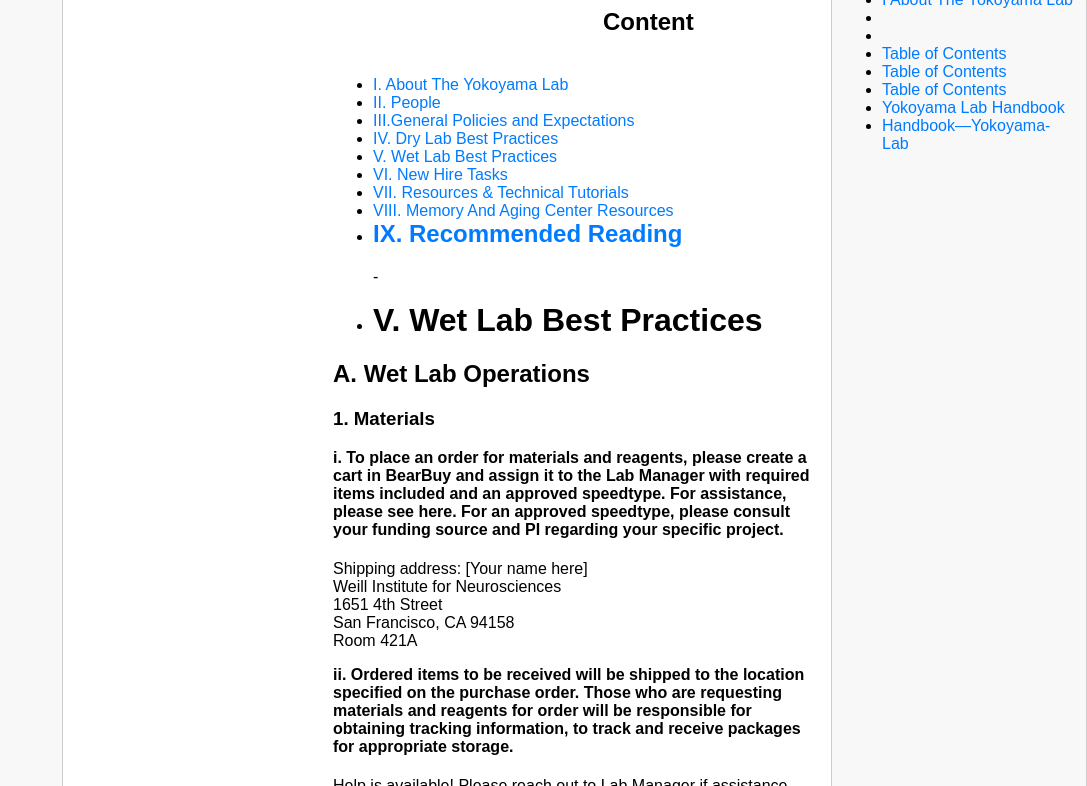
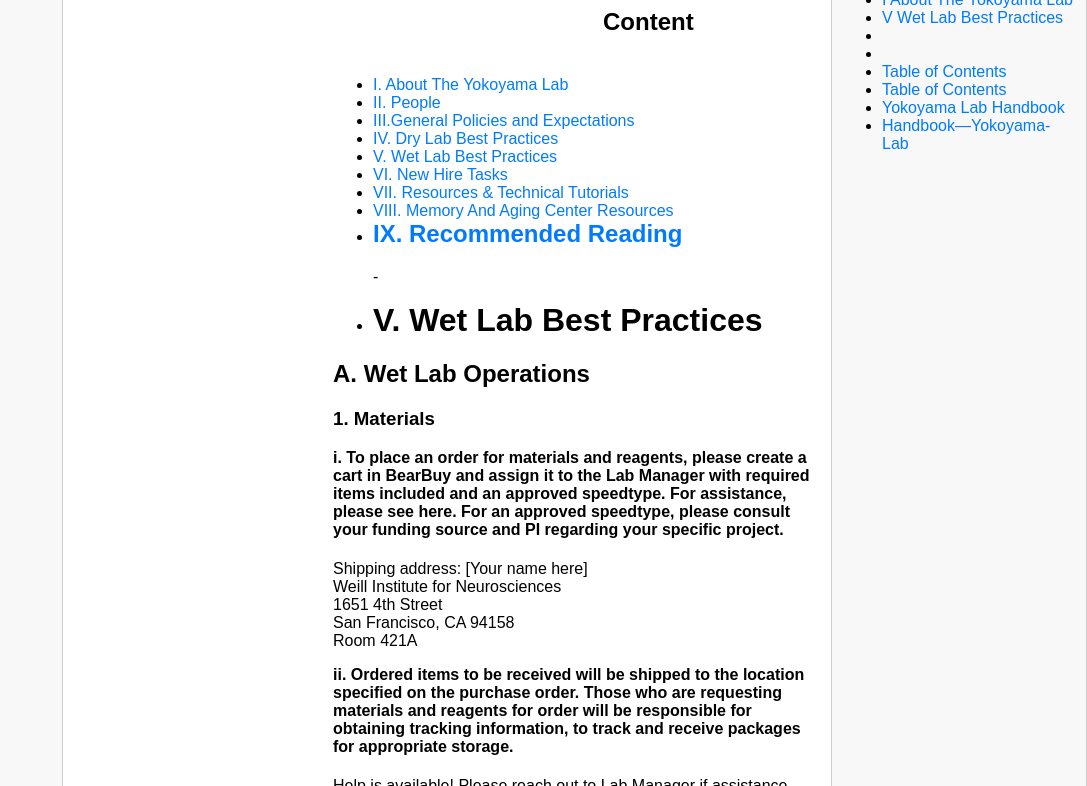
Before and after one commit to daniman89/Handbook---Yokoyama-Lab, a Jekyll site: the page built from docs/V_Wet_Lab_Best_Practices.md, in a window 1280 px wide and 900 px high, cut to the strip 114-900 px from the top of the window. Shown: the whole strip, without its empty margins (193-1280 px from the left). Built offline with Jekyll 4.4.1, drawn with Linux system fonts in a browser that asks for light colours; our own code applies the rules of GitHub Pages for plain Markdown files.

Commit message:
Update V_Wet_Lab_Best_Practices.md

```diff
--- a/docs/V_Wet_Lab_Best_Practices.md
+++ b/docs/V_Wet_Lab_Best_Practices.md
@@ -1,4 +1,7 @@
-
+---
+layout: default
+title: "V Wet Lab Best Practices"
+---
 ## Table of Contents
 - [Home](../docs/index.md)
 
```
